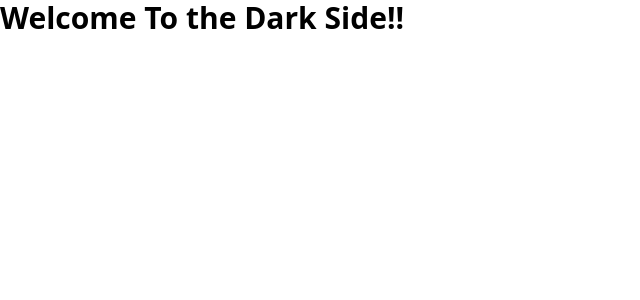
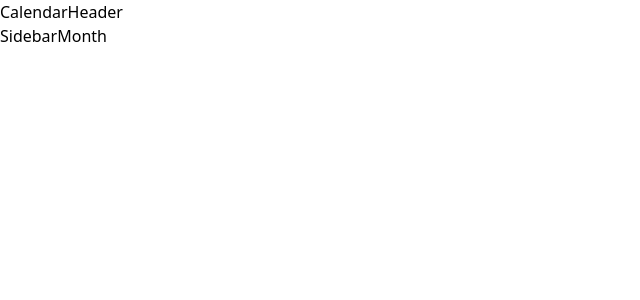
Before and after one commit to Hrithik0112/Time-Wrap, a React (Vite) app: page / in a window 1280 px wide. Shown: the top 300 px of the page, without its empty margins (0-640 px from the left). Built offline with nearby package versions, Linux system fonts and the light colour scheme.

Commit message:
initial components

```diff
--- a/src/App.jsx
+++ b/src/App.jsx
@@ -1,11 +1,20 @@
+import CalendarHeader from "./components/CalendarHeader";
+import Month from "./components/Month";
+import Sidebar from "./components/Sidebar";
 import { getMonth } from "./utils";
 
 function App() {
   console.table(getMonth(3));
   return (
-    <main>
-      <header className="font-bold text-3xl">Welcome To the Dark Side!!</header>
-    </main>
+    <>
+      <div className="h-screen flex flex-col">
+        <CalendarHeader />
+        <div className="flex flex-1">
+          <Sidebar />
+          <Month />
+        </div>
+      </div>
+    </>
   );
 }
 
--- /dev/null
+++ b/src/components/CalendarHeader.jsx
@@ -0,0 +1,7 @@
+import React from "react";
+
+function CalendarHeader() {
+  return <div>CalendarHeader</div>;
+}
+
+export default CalendarHeader;
--- /dev/null
+++ b/src/components/Month.jsx
@@ -0,0 +1,7 @@
+import React from "react";
+
+function Month() {
+  return <div>Month</div>;
+}
+
+export default Month;
--- /dev/null
+++ b/src/components/Sidebar.jsx
@@ -0,0 +1,7 @@
+import React from "react";
+
+function Sidebar() {
+  return <div>Sidebar</div>;
+}
+
+export default Sidebar;
```
